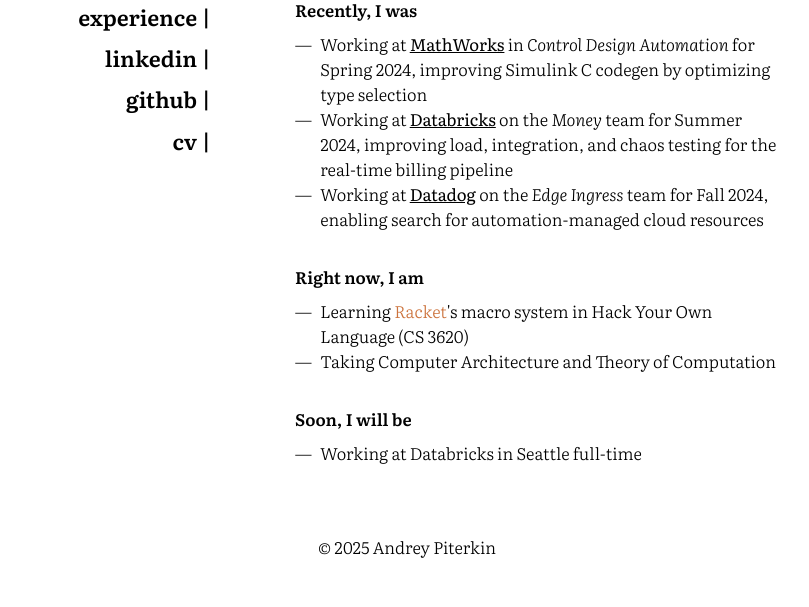
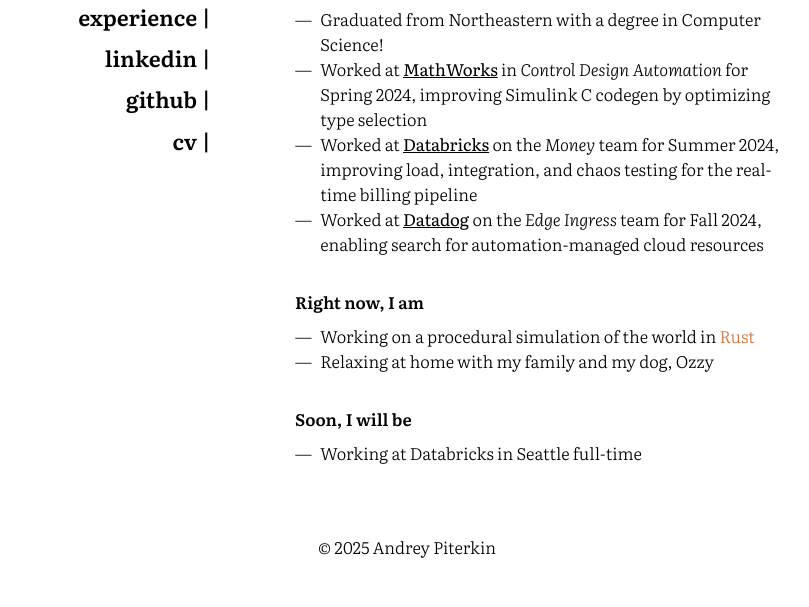
Before and after one commit to AndreyPiterkin/AndreyPiterkin.github.io, a plain HTML site: page index.html in a window 1280 px wide. Shown: the part 193-800 px from the top of the page, without its empty margins (233-1042 px from the left). Drawn offline with Linux system fonts and the light colour scheme.

Commit message:
Deploying to gh-pages from @ AndreyPiterkin/AndreyPiterkin.github.io@e1556c82f6375bc700fdc50c2d1330382d112fa9 🚀

```diff
--- a/index.html
+++ b/index.html
@@ -14,7 +14,7 @@
                         column-gap: 5em; align-self: stretch;"><div class="menu" style="display: flex; flex-direction: column;
                         row-gap: 1em; align-self: stretch;"><a class="headline" href="/" style="text-decoration: none; color: black;"><h2>Andrey Piterkin</h2></a><div class="nav-bar-flex nav-bar" style="display: flex; flex-direction: column;
                         row-gap: 0.5em; align-self: stretch;"><a href="/experience.html" target="" class="nav-item ">experience</a><a href="https://www.linkedin.com/in/andreypiterkin" target="_blank" class="nav-item ">linkedin</a><a href="https://www.github.com/AndreyPiterkin" target="_blank" class="nav-item ">github</a><a href="/files/AndreyPiterkin2025.pdf" target="_blank" class="nav-item ">cv</a></div></div><div class="template-content"><root><div class="main" style="display: flex; flex-direction: column;
-                        row-gap: 0em; align-self: stretch;"><p>I am Andrey, and I am a Senior studying Computer Science at Northeastern University. I am passionate about <em>systems programming</em>, <em>systematic design</em>, and <em>simulation</em>.</p><div style="padding: 2em 0em 0em 0em;"></div><h3>Recently, I was</h3><ul class="dash"><li>Working at <a href="https://www.mathworks.com" target="_blank">MathWorks</a> in <em>Control Design Automation</em> for Spring 2024, improving Simulink C codegen by optimizing type selection</li><li>Working at <a href="https://www.databricks.com" target="_blank">Databricks</a> on the <em>Money</em> team for Summer 2024, improving load, integration, and chaos testing for the real-time billing pipeline</li><li>Working at <a href="https://www.datadoghq.com" target="_blank">Datadog</a> on the <em>Edge Ingress</em> team for Fall 2024, enabling search for automation-managed cloud resources</li></ul><div style="padding: 2em 0em 0em 0em;"></div><h3>Right now, I am</h3><ul class="dash"><li>Learning <p class="lang-name" style="color: rgba(204, 115, 61, 1.0)">Racket</p>'s macro system in Hack Your Own Language (CS 3620)</li><li>Taking Computer Architecture and Theory of Computation</li></ul><div style="padding: 2em 0em 0em 0em;"></div><h3>Soon, I will be</h3><ul class="dash"><li>Working at Databricks in Seattle full-time</li></ul></div>
+                        row-gap: 0em; align-self: stretch;"><p>I am Andrey, and I am a Software Engineer passionate about <em>systems programming</em>, <em>systematic design</em>, and <em>simulation</em>.</p><div style="padding: 2em 0em 0em 0em;"></div><h3>Recently, I</h3><ul class="dash"><li>Graduated from Northeastern with a degree in Computer Science!</li><li>Worked at <a href="https://www.mathworks.com" target="_blank">MathWorks</a> in <em>Control Design Automation</em> for Spring 2024, improving Simulink C codegen by optimizing type selection</li><li>Worked at <a href="https://www.databricks.com" target="_blank">Databricks</a> on the <em>Money</em> team for Summer 2024, improving load, integration, and chaos testing for the real-time billing pipeline</li><li>Worked at <a href="https://www.datadoghq.com" target="_blank">Datadog</a> on the <em>Edge Ingress</em> team for Fall 2024, enabling search for automation-managed cloud resources</li></ul><div style="padding: 2em 0em 0em 0em;"></div><h3>Right now, I am</h3><ul class="dash"><li>Working on a procedural simulation of the world in <p class="lang-name" style="color: rgba(204, 115, 61, 1.0)">Rust</p></li><li>Relaxing at home with my family and my dog, Ozzy</li></ul><div style="padding: 2em 0em 0em 0em;"></div><h3>Soon, I will be</h3><ul class="dash"><li>Working at Databricks in Seattle full-time</li></ul></div>
 </root></div></div><div class="footer"><p>© 2025 Andrey Piterkin</p></div></div>
     </body>
     </html>
```
Also changed, not shown: 1 other file.
